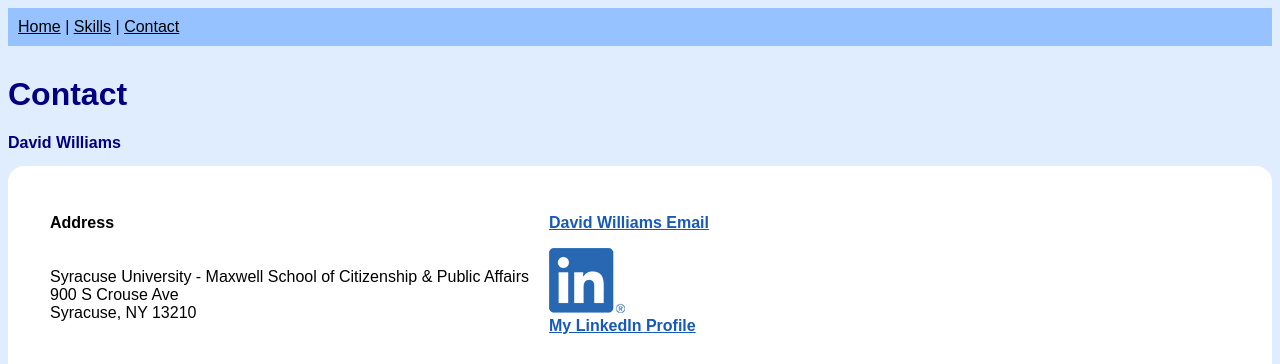
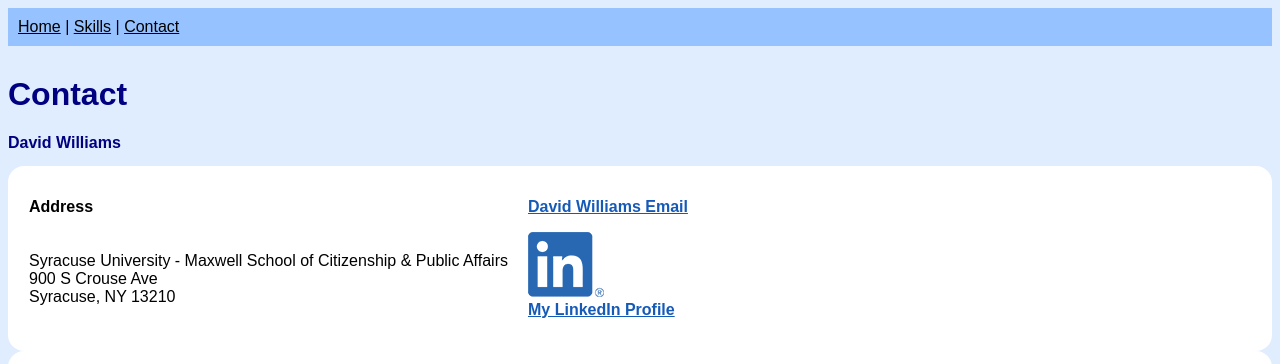
Before and after one commit to dwilli26/ist263, a plain HTML site: page lab08/contact.html in a window 1280 px wide. Shown: the top 364 px of the page. Drawn offline with Linux system fonts and the light colour scheme; grey boxes are pictures that could not be loaded.

Commit message:
Update styles.css

```diff
--- a/lab08/styles.css
+++ b/lab08/styles.css
@@ -39,11 +39,11 @@ h2 {
     font-size: 1em;
 }
 
-.address {float: left; margin: 0px 20px 10px 10px;}
-.firstrow{background-color: white; border-radius: 1em; padding: 2em;}
+.address {float: left; margin: 0px 20px 20px 5px;}
+.firstrow{background-color: white; border-radius: 1em; padding: 1em;}
 .secondrow {display: flex;
             background-color: white; border-radius: 1em;}
 .contact{flex: 1; order: 1; margin: 5px 200px 10px 10px;}
 .map {flex: 2; order: 2}
 .clearclass {clear: both}
-.para {background-color: white;}
+.paddress {margin: 5px 10px 15px 10px;}
```
